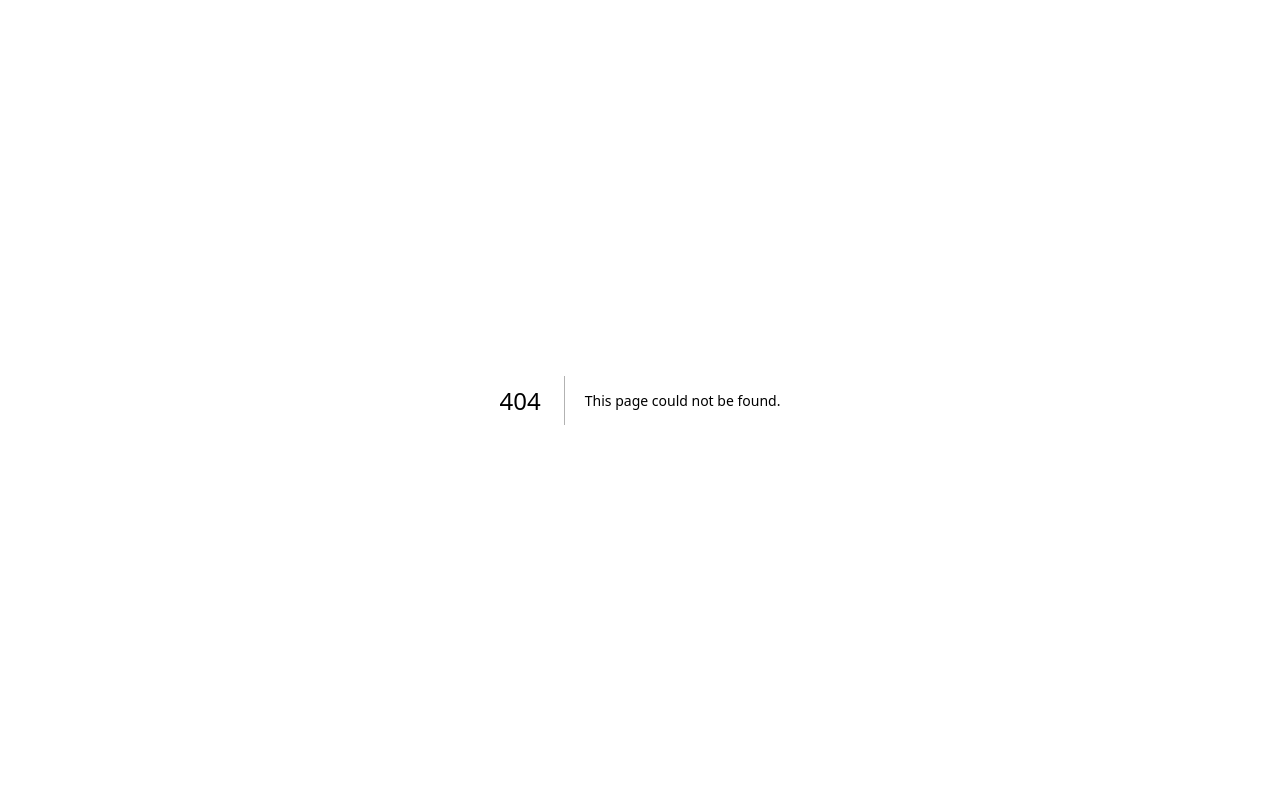
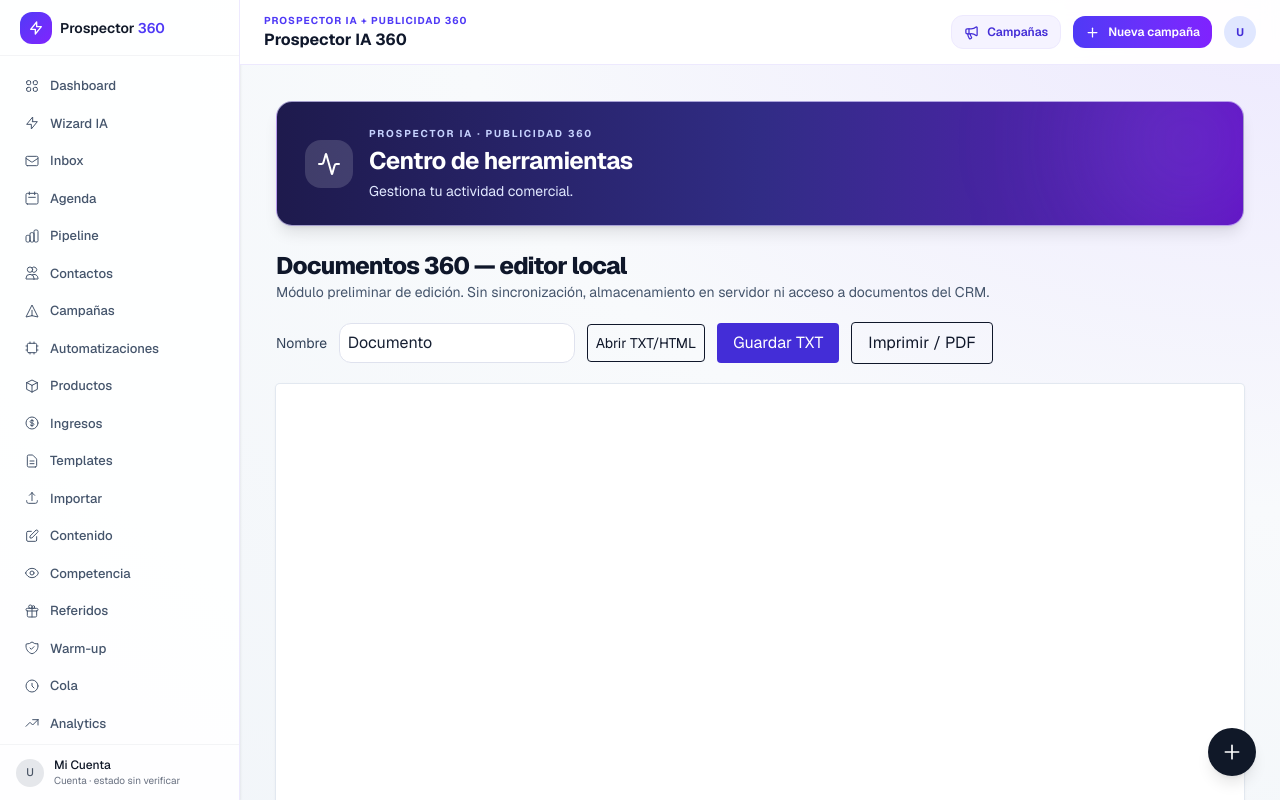
Before and after one commit to kepabilbao67-bot/prospector-AI, a Next.js app: page /documentos in a window 1280 px wide. Before the commit this address had no page. Built offline with nearby package versions, Linux system fonts and the light colour scheme.

Commit message:
feat: add isolated local document editor prototype

```diff
--- /dev/null
+++ b/src/app/(dashboard)/documentos/page.tsx
@@ -0,0 +1,49 @@
+"use client";
+
+import { useRef, useState } from "react";
+
+export default function Documentos360Page() {
+  const editor = useRef<HTMLDivElement>(null);
+  const [name, setName] = useState("Documento");
+  const [message, setMessage] = useState("Edición local: no se envían archivos al CRM ni al servidor.");
+
+  async function openFile(file?: File) {
+    if (!file || !editor.current) return;
+    if (!/\.(txt|html?)$/i.test(file.name)) { setMessage("Solo TXT o HTML. Para PDF usa el visor de tu dispositivo."); return; }
+    if (file.size > 2_000_000) { setMessage("Archivo demasiado grande (máximo 2 MB)."); return; }
+    const content = await file.text();
+    setName(file.name.replace(/\.[^.]+$/, ""));
+    // Text-only import: never execute HTML supplied by a document.
+    editor.current.textContent = content;
+    setMessage("Archivo cargado localmente. El original no se ha modificado.");
+  }
+
+  function download() {
+    const content = editor.current?.innerText || "";
+    const blob = new Blob([content], { type: "text/plain;charset=utf-8" });
+    const url = URL.createObjectURL(blob);
+    const a = document.createElement("a");
+    a.href = url;
+    a.download = (name.trim().replace(/[^a-z0-9._ -]/gi, "_") || "documento") + ".txt";
+    a.click();
+    URL.revokeObjectURL(url);
+    setMessage("Copia TXT descargada. Comprueba la carpeta Descargas.");
+  }
+
+  return (
+    <section className="space-y-5">
+      <div>
+        <h1 className="text-2xl font-bold text-slate-900">Documentos 360 — editor local</h1>
+        <p className="text-sm text-slate-600">Módulo preliminar de edición. Sin sincronización, almacenamiento en servidor ni acceso a documentos del CRM.</p>
+      </div>
+      <div className="flex flex-wrap items-center gap-3">
+        <label className="text-sm text-slate-700">Nombre <input className="ml-2 rounded border p-2" aria-label="Nombre del documento" value={name} onChange={e => setName(e.target.value)} /></label>
+        <label className="rounded border p-2 text-sm cursor-pointer">Abrir TXT/HTML <input className="sr-only" type="file" accept=".txt,.html,.htm,text/plain,text/html" onChange={e => void openFile(e.target.files?.[0])}/></label>
+        <button className="rounded bg-indigo-700 px-4 py-2 text-white" onClick={download}>Guardar TXT</button>
+        <button className="rounded border px-4 py-2" onClick={() => window.print()}>Imprimir / PDF</button>
+      </div>
+      <div ref={editor} role="textbox" aria-label="Editor de documentos" aria-multiline="true" contentEditable suppressContentEditableWarning className="min-h-[420px] whitespace-pre-wrap rounded bg-white p-8 text-slate-900 shadow ring-1 ring-slate-200" />
+      <p role="status" className="text-sm text-slate-600">{message}</p>
+    </section>
+  );
+}
```
